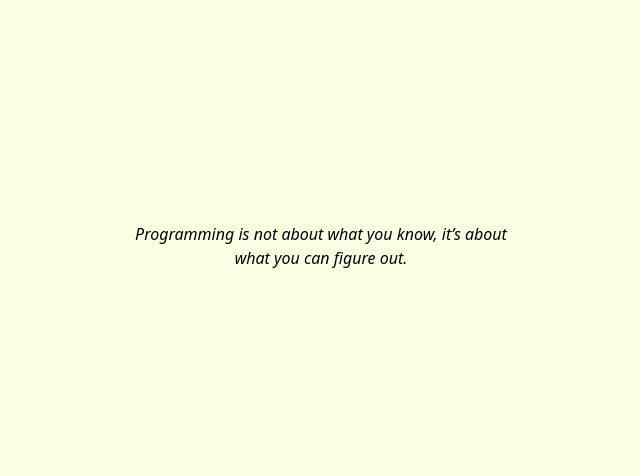
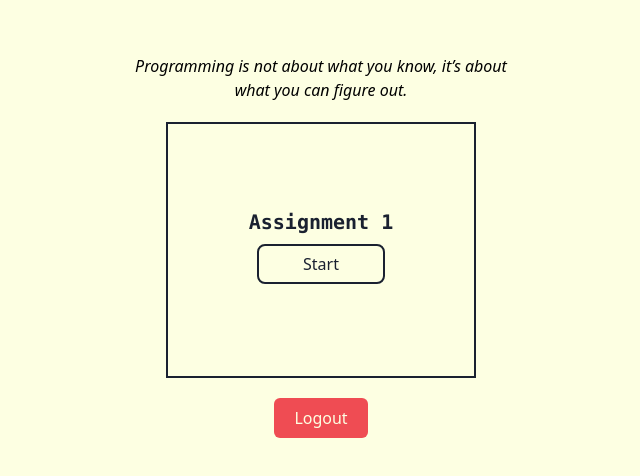
Before and after one commit to NaufalF121/lemper-client, a SvelteKit app in the folder app/: page /latihan in a window 1280 px wide. Shown: the part 154-630 px from the top of the page, without its empty margins (319-959 px from the left). Built offline with nearby package versions, Linux system fonts and the light colour scheme; no server answers.

Commit message:
anomali banget njir

```diff
--- a/app/package.json
+++ b/app/package.json
@@ -31,6 +31,7 @@
 		"@sveltejs/kit": "^2.0.0",
 		"@sveltejs/package": "^2.0.0",
 		"@sveltejs/vite-plugin-svelte": "^3.0.0",
+		"@tsconfig/svelte": "^5.0.4",
 		"@types/eslint": "^9.6.0",
 		"autoprefixer": "^10.4.20",
 		"eslint": "^9.0.0",
@@ -42,9 +43,10 @@
 		"prettier-plugin-svelte": "^3.1.2",
 		"publint": "^0.1.9",
 		"svelte": "^4.2.7",
-		"svelte-check": "^3.6.0",
+		"svelte-check": "^3.8.6",
+		"svelte-preprocess": "^6.0.2",
 		"tailwindcss": "^3.4.10",
-		"typescript": "^5.0.0",
+		"typescript": "^5.5.4",
 		"typescript-eslint": "^8.0.0",
 		"vite": "^5.0.11"
 	},
--- a/app/src/routes/+layout.svelte
+++ b/app/src/routes/+layout.svelte
@@ -2,4 +2,9 @@
     import "../app.css";
 </script>
 
+
+<svelte:head>
+ <title>Lemper 🍡</title>
+</svelte:head>
+
  <slot />
--- /dev/null
+++ b/app/src/routes/+page.server.ts
@@ -0,0 +1,12 @@
+import { Path } from "$env/static/private";
+import { redirect } from "@sveltejs/kit";
+
+export const load = async (event: any) => {
+    const token = event.cookies.get('token', {path: '/'});
+    console.log('token : ', token);
+    if (token) {
+        event.cookies.set('token',"", {path: '/'});
+
+        throw redirect(301, '/');
+    }
+}
--- /dev/null
+++ b/app/src/routes/latihan/+page.server.ts
@@ -0,0 +1,4 @@
+export const load = async (event: any) => {
+    const token = event.cookies.get('token');
+    console.log('token : ', token);
+  }
--- a/app/src/routes/latihan/+page.svelte
+++ b/app/src/routes/latihan/+page.svelte
@@ -1,12 +1,32 @@
 <script>
+	import { redirect } from "@sveltejs/kit";
+
+    async function handleLogout() {
+       throw redirect(300,"/sign-out");
+    }
 </script>
 
 <main class="flex justify-center items-center h-screen">
-    <div class="w-full h-dvh bg-main-primary flex justify-center items-center">
+    <div class="w-full h-dvh bg-main-primary flex flex-col justify-center items-center">
         <blockquote class="italic text-main-text w-96 text-center">
             {" "}
             Programming is not about what you know, it’s about what you can figure
             out.
-          </blockquote>
+        </blockquote>
+        <div class="w-full p-5 flex grid-cols-3 place-content-center">
+            <div class="w-1/4 h-64 border-2 border-main-fourtiary flex flex-col justify-center items-center">
+                <h1 class="text-main-fourtiary font-mono font-semibold text-xl">
+                    Assignment 1
+                </h1>
+                <a href="/latihan/assignment1">
+                    <button class="w-32 h-10 border-2 border-main-fourtiary text-main-fourtiary hover:bg-main-fourtiary hover:text-main-primary rounded-lg my-2">
+                        Start
+                    </button>
+            </div>
+        </div>
+
+        <button class="bg-negative py-2 px-5 rounded-md hover:border-2" on:click={handleLogout}>
+            <a href="/sign-out" class="text-main-primary">Logout</a>
+        </button>
     </div>
 </main>
--- a/app/src/routes/login/+page.server.ts
+++ b/app/src/routes/login/+page.server.ts
@@ -1,13 +1,16 @@
+
 import { Path } from "$env/static/private";
 import { error, redirect } from "@sveltejs/kit";
 
 
 
 export const load = async (event: any) => {
-  const token = event.cookies.get('token');
-    if (token) {
-        throw redirect(301, '/latihan');
+  const token = event.cookies.get('token', {path: '/'});
+  event.cookies.set('token',"", {path: '/'});
+    if (token != null) {
+        console.log('token : ', token);
     }
+
 }
 
 export const actions = {
@@ -35,9 +38,12 @@ export const actions = {
         } else {
             const data = response.body ? response.body.toString() : '';
             event.cookies.set('token', responseData.token, {
-                maxAge: 60 * 60 * 24 * 7,
+                maxAge: 60,
                 path: '/',
                 secure: false,
+                sameSite: 'lax',
+                httpOnly: false
+
             });
 
             throw redirect(301, '/latihan');
--- a/app/tailwind.config.js
+++ b/app/tailwind.config.js
@@ -8,7 +8,8 @@ export default {
         'secondary': '#83B4FF',
         'tertiary': '#5A72A0',
         'fourtiary': '#1A2130'
-      }
+      },
+      'negative': '#EF4C53'
     },
     extend: {},
   },
```
Also changed, not shown: 1 other file (tests, documents, lock files or other folders).
